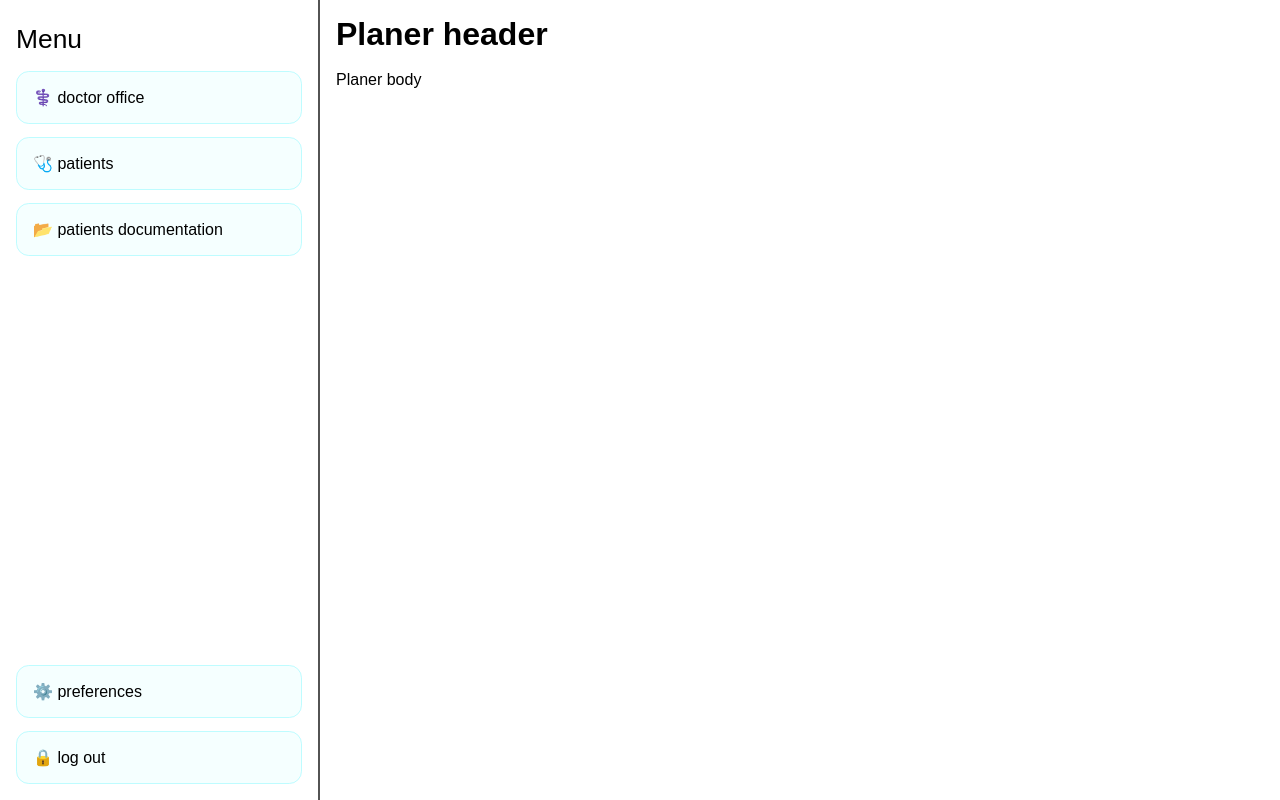
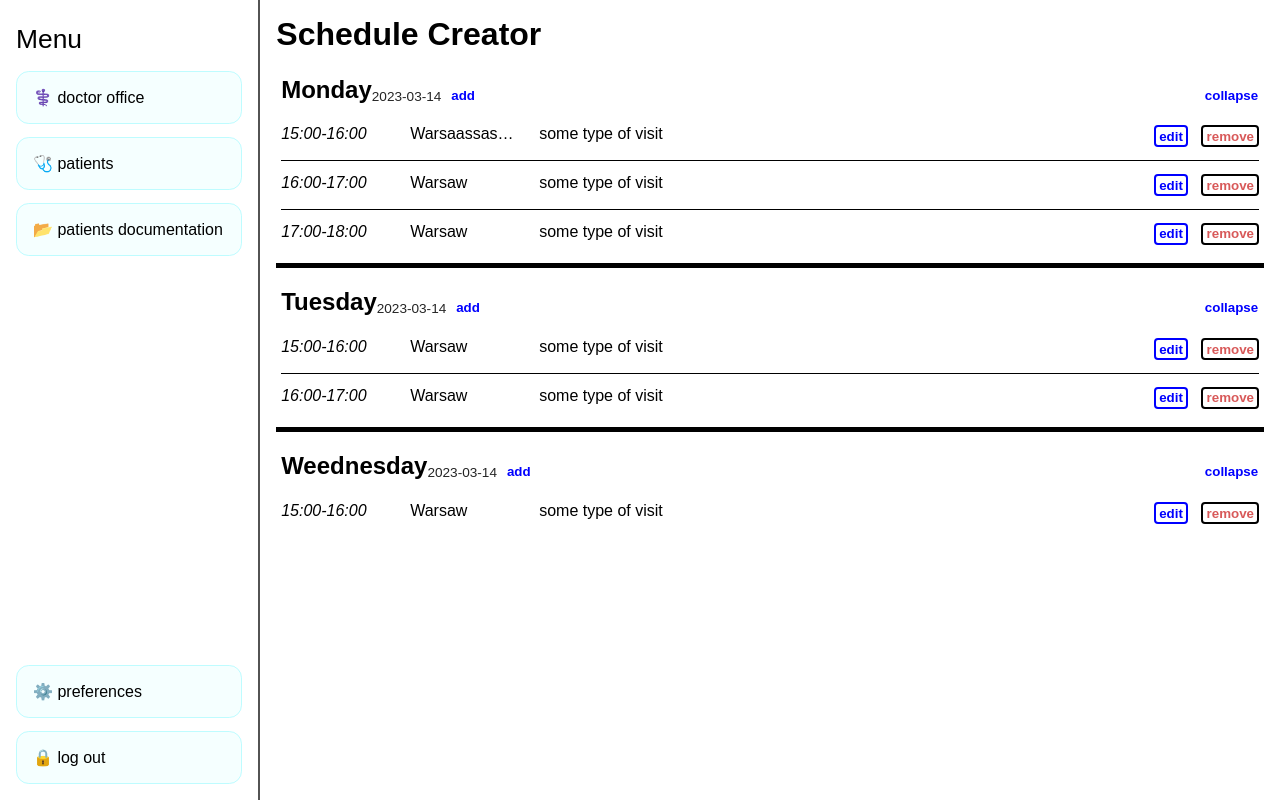
Before and after one commit to BartoszSocki/doctor-office-frontend, a React (Vite) app: page /appointement-planner in a window 1280 px wide. Built offline with nearby package versions, Linux system fonts and the light colour scheme.

Commit message:
added list for displaying scheduled visits

```diff
--- /dev/null
+++ b/src/components/WeekVisitPlanner/DayVisitPlanner/index.tsx
@@ -0,0 +1,36 @@
+import { useEffect, useState } from 'react';
+
+import './style.css';
+
+type DayVisitPlannerPropsType = {
+  name: String;
+  children: any; // TODO
+}
+
+const DayVisitPlanner = ({name, children}: DayVisitPlannerPropsType) => {
+  const [date, setDate] = useState("");
+  useEffect(() => {
+    let date = new Date().toISOString().split('T')[0];
+    setDate(date);
+  });
+
+  return (
+    <div className="day-visit-planner-wrapper">
+      <div className="day-visit-planner-actions">
+        <div className="day-visit-planner-day-info">
+          <h3 className="day-visit-planner-name-of-the-week">{name}</h3>
+          <h4 className="day-visit-planner-date">{date}</h4>
+        </div>
+        <button className="day-visit-planner-btn-add">add</button>
+        <div className="day-visit-planner-space" />
+        <button className="day-visit-planner-btn-collapse">collapse</button>
+      </div>
+
+      <div className="day-visit-planner-visits">
+        {children}
+      </div>
+    </div>
+  );
+}
+
+export default DayVisitPlanner
--- /dev/null
+++ b/src/components/WeekVisitPlanner/DayVisitPlanner/style.css
@@ -0,0 +1,60 @@
+.day-visit-planner-wrapper {
+  padding: 0.3rem;
+  border-bottom: 5px solid black;
+
+  &:last-child {
+    border-bottom: none;
+  }
+}
+
+.day-visit-planner-actions {
+  display: flex;
+  flex-direction: row;
+  gap: 1ch;
+  margin-bottom: 1ch;
+}
+
+.day-visit-planner-day-info {
+  display: flex;
+  flex-direction: row;
+}
+
+.day-visit-planner-date {
+  align-self: end;
+  font-weight: normal;
+  font-size: 0.85rem;
+  color: #252525;
+}
+
+.day-visit-planner-name-of-the-week {
+  font-size: 1.5rem;
+}
+
+.day-visit-planner-btn-add {
+  border: 1px solid transparent;
+  background: transparent;
+  display: inline-block;
+  align-self: end;
+  color: blue;
+  font-weight: bold;
+  cursor: pointer;
+}
+
+.day-visit-planner-btn-collapse {
+  border: 1px solid transparent;
+  background: transparent;
+  display: inline-block;
+  align-self: end;
+  color: blue;
+  font-weight: bold;
+  cursor: pointer;
+}
+
+.day-visit-planner-visits {
+  display: flex;
+  flex-direction: column;
+}
+
+.day-visit-planner-space {
+  flex-grow: 1;
+}
--- /dev/null
+++ b/src/components/WeekVisitPlanner/PlannedVisit/index.tsx
@@ -0,0 +1,25 @@
+import './style.css';
+
+type PlannedVisitPropsType = {
+  begTime: String;
+  endTime: String;
+  localization: String;
+  typeOfVisit: String;
+};
+
+const PlannedVisit = ({begTime, endTime, localization, typeOfVisit}: PlannedVisitPropsType) => {
+  return (
+    <div className="visit-wrapper">
+      <em className="visit-time">{begTime}-{endTime}</em>
+      <div className="visit-localization">{localization}</div>
+      <div className="visit-type">{typeOfVisit}</div>
+      <div className="visit-space" />
+      <div className="visit-actions">
+        <button className="visit-btn-edit">edit</button>
+        <button className="visit-btn-remove">remove</button>
+      </div>
+    </div>
+  )
+}
+
+export default PlannedVisit;
--- /dev/null
+++ b/src/components/WeekVisitPlanner/PlannedVisit/style.css
@@ -0,0 +1,70 @@
+.visit-wrapper {
+  display: flex;
+  gap: 2.5ch;
+  padding-block: 0.8rem;
+  /* border: 1px solid black; */
+  border-bottom: 1px solid black;
+
+  &:last-child {
+    border-bottom: none;
+  }
+}
+
+.visit-time {
+  overflow: hidden;
+  text-overflow: ellipsis;
+  min-width: 12ch;
+  max-width: 12ch;
+}
+
+.visit-localization {
+  overflow: hidden;
+  text-overflow: ellipsis;
+  min-width: 12ch;
+  max-width: 12ch;
+}
+
+.visit-type {
+  overflow: hidden;
+  text-overflow: ellipsis;
+  min-width: 20ch;
+  max-width: 20ch;
+}
+
+.visit-actions {
+  display: flex;
+  flex-direction: row;
+  gap: 1.5ch;
+}
+
+.visit-btn-edit {
+  border: 1px solid transparent;
+  background: transparent;
+  display: inline-block;
+  align-self: end;
+  color: blue;
+  font-weight: bold;
+  cursor: pointer;
+
+  border: 2px solid blue;
+  padding: 0.1rem 0.2rem;
+  border-radius: 4px;
+}
+
+.visit-btn-remove {
+  border: 1px solid transparent;
+  background: transparent;
+  display: inline-block;
+  align-self: end;
+  color: rgb(216, 89, 89);
+  font-weight: bold;
+  cursor: pointer;
+
+  border: 2px solid black;
+  padding: 0.1rem 0.2rem;
+  border-radius: 4px;
+}
+
+.visit-space {
+  flex-grow: 1;
+}
--- /dev/null
+++ b/src/components/WeekVisitPlanner/index.tsx
@@ -0,0 +1,26 @@
+import DayVisitPlanner from "./DayVisitPlanner";
+import PlannedVisit from "./PlannedVisit";
+import './style.css';
+
+const WeekVisitPlanner = () => {
+  return (
+    <div className="week-visit-planner-wrapper">
+      <DayVisitPlanner name="Monday">
+        <PlannedVisit begTime="15:00" endTime="16:00" localization="Warsaassasassasasasw" typeOfVisit="some type of visit" />
+        <PlannedVisit begTime="16:00" endTime="17:00" localization="Warsaw" typeOfVisit="some type of visit" />
+        <PlannedVisit begTime="17:00" endTime="18:00" localization="Warsaw" typeOfVisit="some type of visit" />
+      </DayVisitPlanner>
+
+      <DayVisitPlanner name="Tuesday">
+        <PlannedVisit begTime="15:00" endTime="16:00" localization="Warsaw" typeOfVisit="some type of visit" />
+        <PlannedVisit begTime="16:00" endTime="17:00" localization="Warsaw" typeOfVisit="some type of visit" />
+      </DayVisitPlanner>
+
+      <DayVisitPlanner name="Weednesday">
+        <PlannedVisit begTime="15:00" endTime="16:00" localization="Warsaw" typeOfVisit="some type of visit" />
+      </DayVisitPlanner>
+    </div>
+  );
+}
+
+export default WeekVisitPlanner;
--- /dev/null
+++ b/src/components/WeekVisitPlanner/style.css
@@ -0,0 +1,5 @@
+.week-visit-planner-wrapper {
+  display: flex;
+  flex-direction: column;
+  gap: 1rem;
+}
--- a/src/main.tsx
+++ b/src/main.tsx
@@ -13,7 +13,7 @@ import {
 
 // css
 import './index.css'
-import AppointementPlanner from './pages/DoctorOffice/AppointementPlanner';
+import VisitPlanner from './pages/DoctorOffice/VisitPlanner';
 
 // routing in application
 const router = createBrowserRouter([
@@ -23,7 +23,7 @@ const router = createBrowserRouter([
     children: [
       {
         path: "/appointement-planner",
-        element: <AppointementPlanner />
+        element: <VisitPlanner />
       }
     ]
   }
--- a/src/pages/DoctorOffice/AppointementPlanner/index.tsx
+++ /dev/null
@@ -1,10 +0,0 @@
-import './style.css';
-
-const AppointementPlanner = () => {
-  return (<div className="planner-wrapper">
-    <h1 className="planner-header">Planer header</h1>
-    <div className="planner-body">Planer body</div>
-  </div>);
-}
-
-export default AppointementPlanner;
--- /dev/null
+++ b/src/pages/DoctorOffice/VisitPlanner/index.tsx
@@ -0,0 +1,15 @@
+import WeekVisitPlanner from '@Components/WeekVisitPlanner';
+import './style.css';
+
+const VisitPlanner = () => {
+  return (
+    <div className="planner-wrapper">
+      <h1 className="planner-header">Schedule Creator</h1>
+      <div className="planner-body">
+        <WeekVisitPlanner />
+      </div>
+    </div>
+  );
+}
+
+export default VisitPlanner;
--- a/src/pages/DoctorOffice/AppointementPlanner/style.css
+++ b/src/pages/DoctorOffice/VisitPlanner/style.css
@@ -1,5 +1,6 @@
 .planner-wrapper {
   padding: 1rem;
+  width: 100%;
 }
 
 .planner-header {
@@ -10,3 +11,7 @@
 .planner-body {
 
 }
+
+.planner {
+
+}
```
